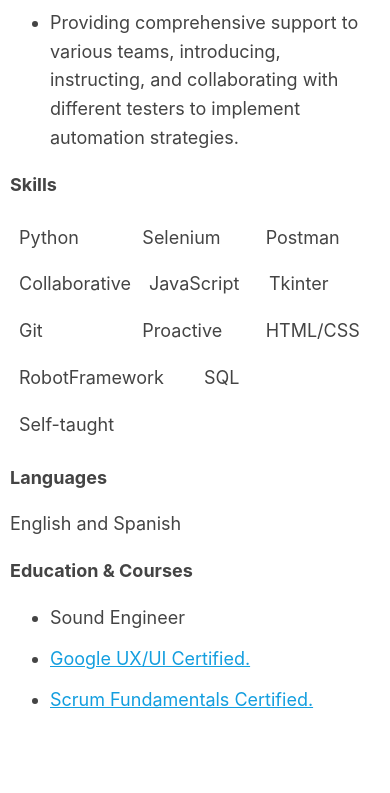
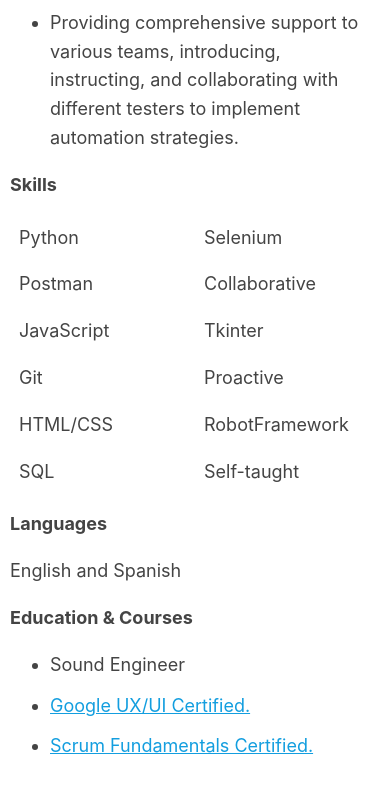
Before and after one commit to IgnacioSambrailo/CV, a plain HTML site: page index.html in a window 390 px wide. Shown: the part 1854-2647 px from the top of the page. Before the commit the page ends 2608 px from the top, so only its background shows below. Drawn offline with Linux system fonts and the light colour scheme.

Commit message:
fix: skills responsive

```diff
--- a/main.css
+++ b/main.css
@@ -107,9 +107,9 @@ li{
     padding: 0.5em;
 }
 
-@media (max-width: 650px) {
+@media (max-width: 410px) {
     .item {
-        flex: 1 0 30%;
+        flex: 1 0 50%;
         padding: 0.5em;
         box-sizing: border-box;
     }
```
